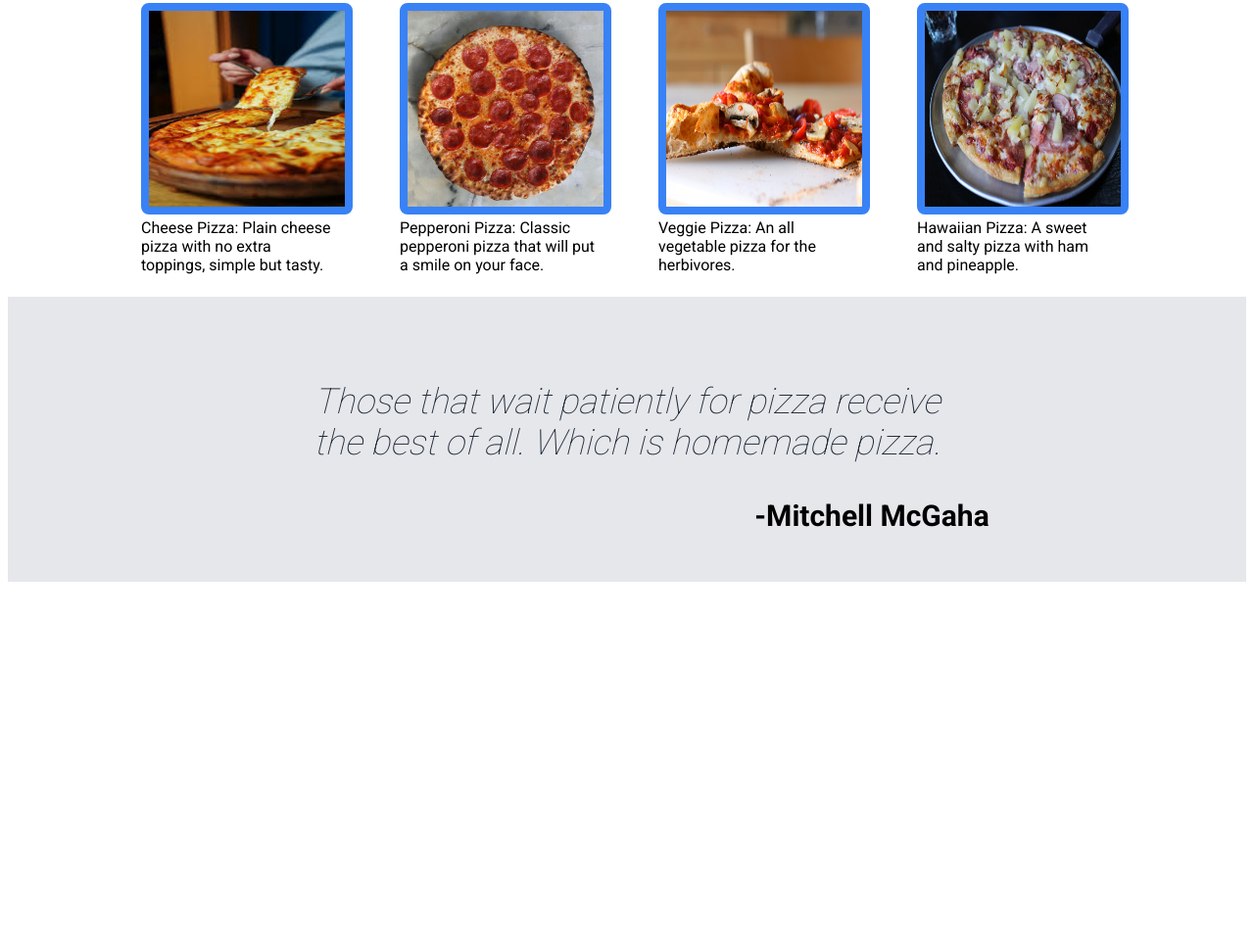
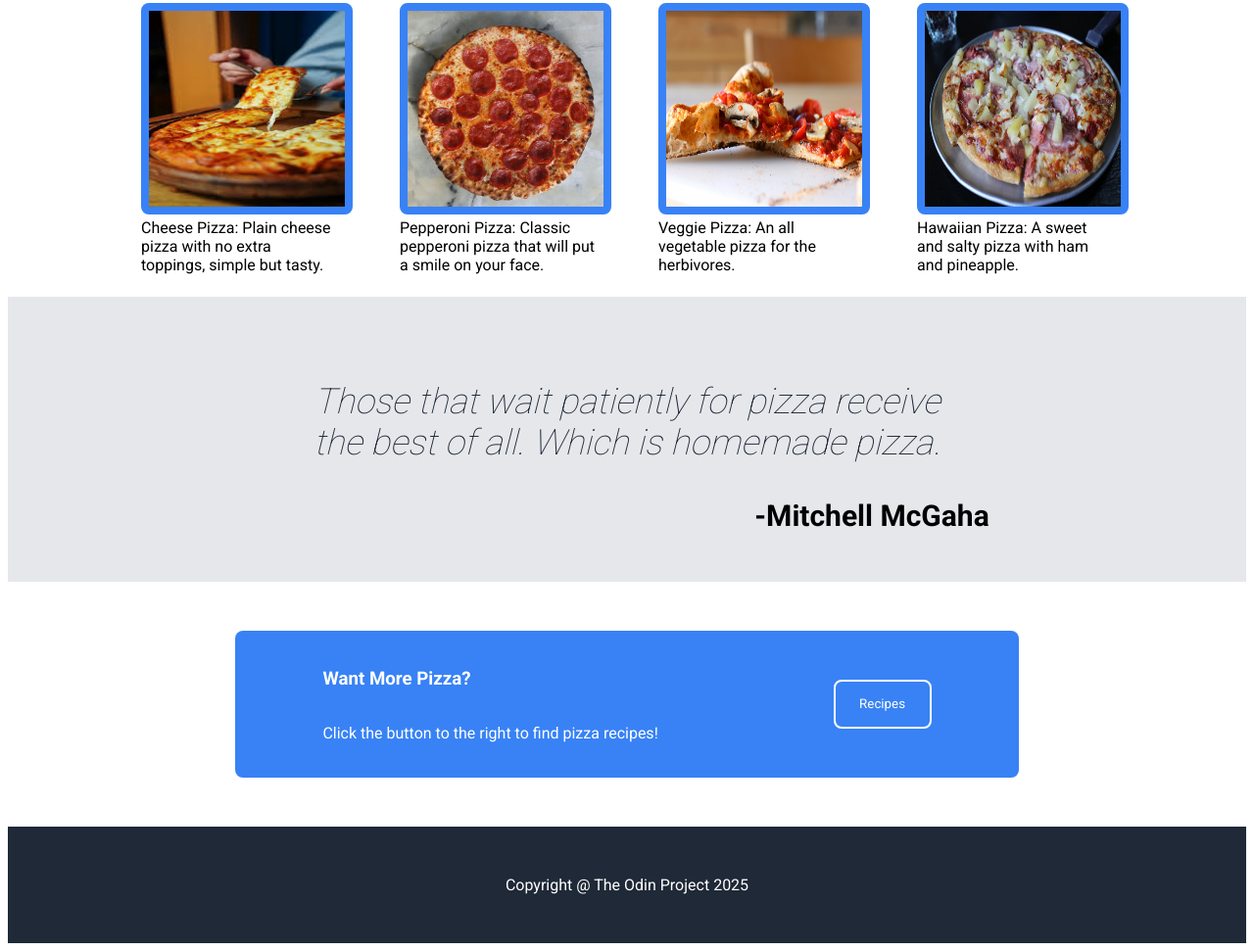
Before and after one commit to MitchellPickle/odin-landing-page, a plain HTML site: page index.html in a window 1280 px wide. Shown: the part 672-1643 px from the top of the page at 98% size. Before the commit the page ends 1274 px from the top, so only its background shows below. Drawn offline with Linux system fonts and the light colour scheme.

Commit message:
Added advertisement and footer sections to index.html

```diff
--- a/index.html
+++ b/index.html
@@ -71,6 +71,21 @@
             </div>
         </div>
 
+        <div class="ad">
+            <div class="ad-block">
+                <div class="ad-block-left">
+                    <h3>Want More Pizza?</h3>
+                    <p>Click the button to the right to find pizza recipes!</p>
+                </div>
+                <a href="https://www.simplyrecipes.com/search?q=Pizza" target="_blank">
+                    <button class="button">Recipes</button>
+                </a>
+            </div>
+        </div>
+
+        <div class="footer">
+            <div class="footer-info">Copyright @ The Odin Project 2025</div>
+        </div>
     </div>
 </body>
 </html>
--- a/styles.css
+++ b/styles.css
@@ -50,6 +50,8 @@
     color: white;
     width: 100px;
     height: 50px;
+    border: white solid 2px;
+    border-radius: 8px;
 }
 
 .hideaway-link {
@@ -120,13 +122,50 @@
     padding-left: 500px;
 }
 
+.ad {
+    display: flex;
+    align-items: center;
+    justify-content: center;
+    padding-top: 50px;
+    padding-bottom: 50px;
+}
+
+.ad-block {
+    background-color: #3882f6;
+    display: flex;
+    flex-direction: row;
+    justify-content: space-around;
+    align-items: center;
+    height: 150px;
+    width: 800px;
+    border-radius: 8px;
+}
+
+.ad-block-left {
+    display: flex;
+    flex-direction: column;
+}
+
+.footer {
+    display: flex;
+    align-items: center;
+    justify-content: center;
+    background-color: #1f2937;
+    padding-top: 50px;
+    padding-bottom: 50px;
+}
+
+.footer-info {
+    color: white;
+}
+
 .link, ul {
     list-style-type: none;
     display: flex;
     flex-direction: row;
 }
 
-.header, ul, a, h1, p {
+.header, ul, a, h1, h3, p {
     color: white;
 }
 
```
